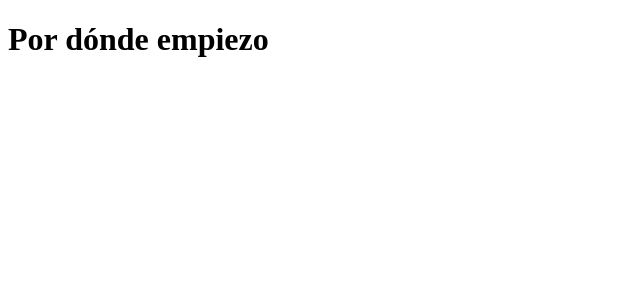
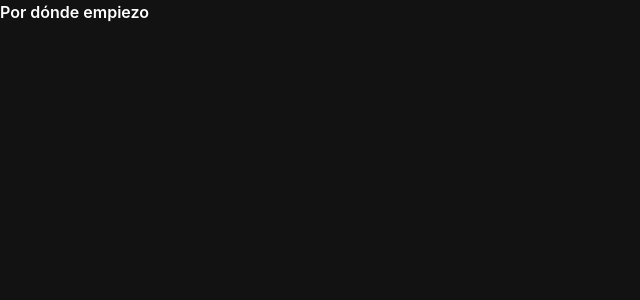
Before and after one commit to JoakoZarza/por-donde-empiezo, a React (Vite) app: page / in a window 1280 px wide. Shown: the top 300 px of the page, without its empty margins (0-640 px from the left). Built offline with nearby package versions, Linux system fonts and the light colour scheme.

Commit message:
feat: tokens y base del sistema de diseno

```diff
--- a/package.json
+++ b/package.json
@@ -24,6 +24,7 @@
     "@testing-library/jest-dom": "^7.0.1",
     "@testing-library/react": "^16.3.3",
     "@testing-library/user-event": "^14.6.7",
+    "@types/node": "^26.6.5",
     "@types/react": "^19.3.0",
     "@types/react-dom": "^19.3.0",
     "@vitejs/plugin-react": "^6.1.2",
--- a/src/main.tsx
+++ b/src/main.tsx
@@ -1,5 +1,7 @@
 import { StrictMode } from 'react'
 import { createRoot } from 'react-dom/client'
+import './ui/estilos/tokens.css'
+import './ui/estilos/base.css'
 import App from './App'
 
 const contenedor = document.getElementById('root')
--- /dev/null
+++ b/src/ui/estilos/base.css
@@ -0,0 +1,85 @@
+/*
+  Base del sistema. Acá viven las reglas de AGENTS.md que no son de un componente:
+  foco visible, gestos del celular, safe areas, números tabulares y movimiento reducido.
+*/
+
+html {
+  color-scheme: dark;
+  background-color: var(--color-noche);
+  /* Sin esto, iOS resalta cada toque con un rectángulo azul ajeno al diseño. */
+  -webkit-tap-highlight-color: rgb(242 180 85 / 0.18);
+  /* Elimina el retraso y el zoom por doble toque en los controles. */
+  touch-action: manipulation;
+}
+
+body {
+  margin: 0;
+  min-height: 100dvh;
+  font-family: var(--font-interfaz);
+  font-size: var(--texto-cuerpo);
+  line-height: 1.5;
+  color: var(--color-hueso);
+  background-color: var(--color-noche);
+  -webkit-font-smoothing: antialiased;
+  padding: var(--safe-arriba) var(--safe-derecha) var(--safe-abajo) var(--safe-izquierda);
+}
+
+h1,
+h2,
+h3 {
+  margin: 0;
+  font-family: var(--font-verbo);
+  font-weight: 600;
+  /* Evita viudas y huérfanas en títulos de una o dos palabras. */
+  text-wrap: balance;
+}
+
+/* El foco nunca se quita sin reemplazo: es una regla obligatoria. */
+:focus-visible {
+  outline: 2px solid var(--color-velador);
+  outline-offset: 2px;
+  border-radius: var(--radio-control);
+}
+
+:focus:not(:focus-visible) {
+  outline: none;
+}
+
+/*
+  Números que cambian mientras se miran —el temporizador, el contador de
+  progreso— no deben bailar. Es la regla de tabular-nums aplicada acá.
+*/
+.tabular {
+  font-variant-numeric: tabular-nums;
+}
+
+/*
+  iOS hace zoom solo al enfocar una entrada de menos de 16px. Se resuelve con
+  tamaño, nunca deshabilitando el zoom del navegador.
+*/
+input,
+textarea,
+select,
+button {
+  font-family: inherit;
+  font-size: 17px;
+  color: inherit;
+}
+
+button {
+  min-height: var(--toque-minimo);
+  touch-action: manipulation;
+  /* Propiedades explícitas: `transition: all` está prohibido. */
+  transition: opacity 120ms ease, transform 120ms ease;
+}
+
+@media (prefers-reduced-motion: reduce) {
+  *,
+  *::before,
+  *::after {
+    animation-duration: 0.01ms !important;
+    animation-iteration-count: 1 !important;
+    transition-duration: 0.01ms !important;
+    scroll-behavior: auto !important;
+  }
+}
--- /dev/null
+++ b/src/ui/estilos/tokens.css
@@ -0,0 +1,52 @@
+@import 'tailwindcss';
+
+/*
+  Tokens de «Luz de velador».
+
+  Los valores de color están fijados por el plan visual aprobado, en
+  docs/superpowers/specs/2026-10-10-por-donde-empiezo-plan-visual.md, y hay un
+  test que verifica los seis uno por uno: cambiar acá sin cambiar el documento
+  rompe la suite a propósito.
+*/
+@theme {
+  /* Paleta. El ámbar es un recurso escaso: el paso actual y el progreso, nada más. */
+  --color-noche: #171633;
+  --color-pared: #232246;
+  --color-hueso: #F1EEF9;
+  --color-humo: #A8A4C6;
+  --color-velador: #F2B455;
+  --color-menta: #7FC8AE;
+
+  /* El borde de la tarjeta no es un séptimo color: se deriva del hueso. */
+  --color-borde: color-mix(in oklab, var(--color-hueso) 12%, transparent);
+
+  /* Tipografía: dos familias con roles que no se pisan. */
+  --font-interfaz: 'Instrument Sans', system-ui, -apple-system, 'Segoe UI', sans-serif;
+  --font-verbo: 'Bricolage Grotesque', 'Instrument Sans', system-ui, sans-serif;
+
+  /* Escala tipográfica */
+  --texto-paso: clamp(2.5rem, 13vw, 4.5rem);
+  --texto-titulo: 1.75rem;
+  --texto-boton: 1.25rem;
+  --texto-cuerpo: 1.0625rem;
+  --texto-menudo: 0.9375rem;
+
+  /* Radios y sombras: concéntricos, y la sombra en dos capas (ambiente + directa). */
+  --radio-tarjeta: 20px;
+  --radio-control: 14px;
+  --sombra-tarjeta: 0 1px 2px rgb(0 0 0 / 0.35), 0 12px 32px -12px rgb(9 8 24 / 0.85);
+
+  /* Área táctil mínima. Es una regla de AGENTS.md, no un número decorativo. */
+  --toque-minimo: 44px;
+
+  /* Duración del único momento animado de la app: el viaje de la luz. */
+  --viaje-luz: 240ms;
+}
+
+:root {
+  /* Notch y barra de gestos. Sin esto, el botón «Listo» queda debajo de la barra. */
+  --safe-arriba: env(safe-area-inset-top, 0px);
+  --safe-abajo: env(safe-area-inset-bottom, 0px);
+  --safe-izquierda: env(safe-area-inset-left, 0px);
+  --safe-derecha: env(safe-area-inset-right, 0px);
+}
--- a/vite.config.ts
+++ b/vite.config.ts
@@ -1,8 +1,9 @@
 import { defineConfig } from 'vitest/config'
 import react from '@vitejs/plugin-react'
+import tailwindcss from '@tailwindcss/vite'
 
 export default defineConfig({
-  plugins: [react()],
+  plugins: [react(), tailwindcss()],
   test: {
     environment: 'jsdom',
     setupFiles: ['src/test/setup.ts'],
```
Also changed, not shown: 2 other files (tests, documents, lock files or other folders).
